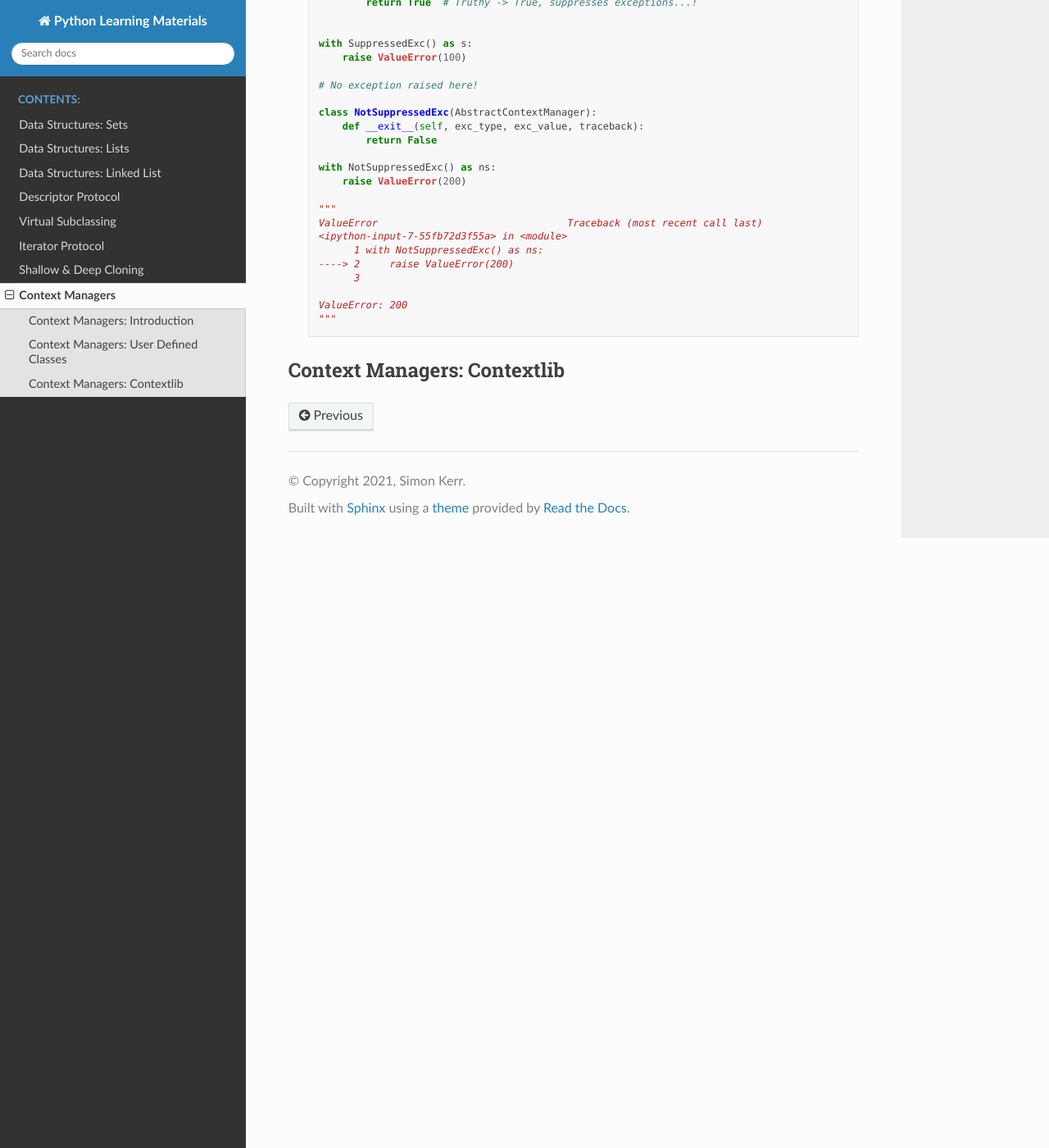
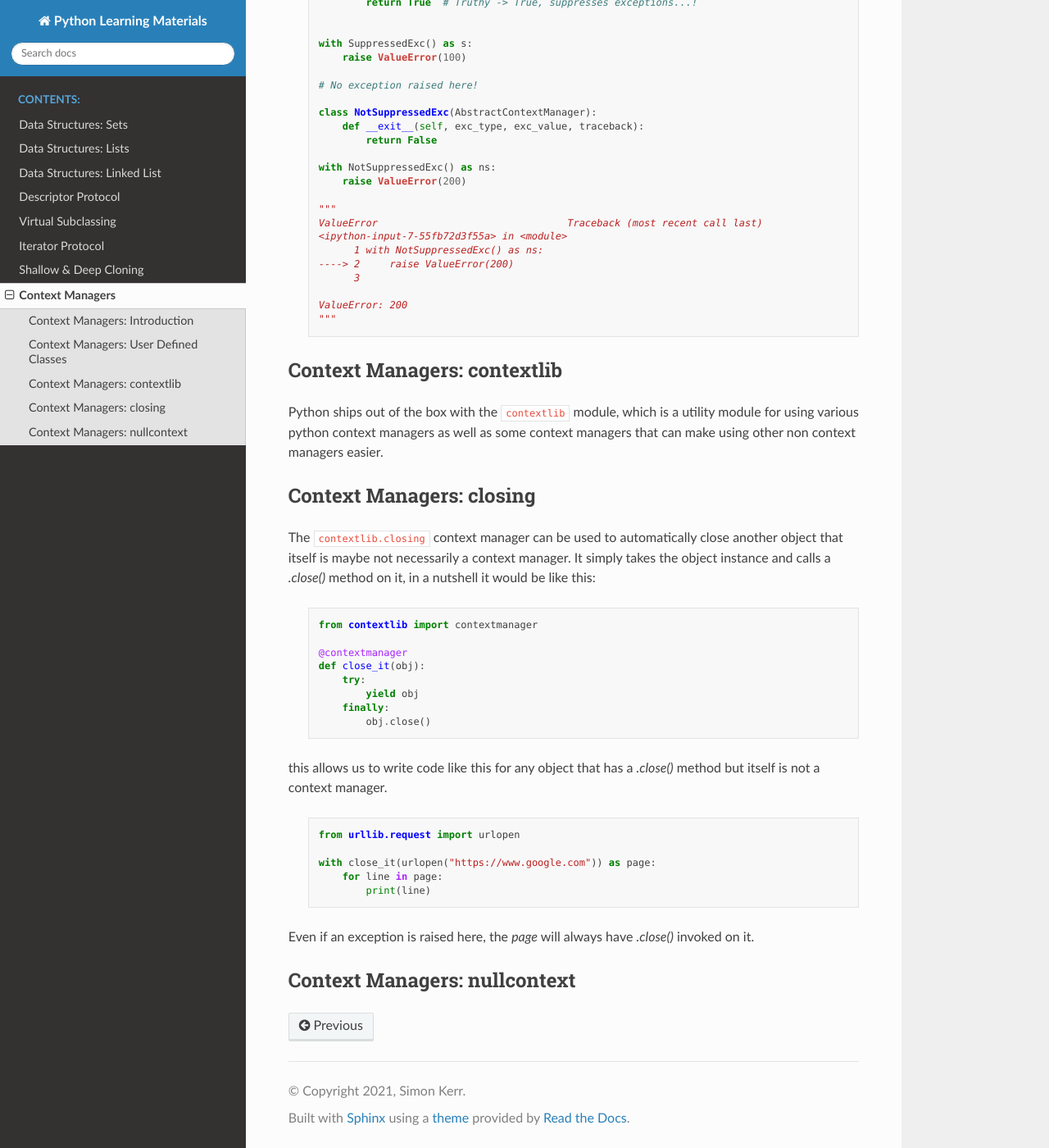
Before and after one commit to symonk/pydocs, a Sphinx documentation site: the page built from docs/source/context_managers.rst, in a window 1280 px wide and 1400 px high, scrolled down 2445 px. Shown: the whole window at 82% size. Built offline with Sphinx 7.4.7 and the Read the Docs theme 2.0.0, drawn with Linux system fonts in a browser that asks for light colours.

Commit message:
context managers: closing documentation

```diff
--- a/docs/source/context_managers.rst
+++ b/docs/source/context_managers.rst
@@ -143,5 +143,43 @@ responsibility of the caller.
         ValueError: 200
         """
 
-Context Managers: Contextlib
+Context Managers: contextlib
 -----------------------------
+
+Python ships out of the box with the ``contextlib`` module, which is a utility module for using
+various python context managers as well as some context managers that can make using other non
+context managers easier.
+
+Context Managers: closing
+--------------------------
+
+The ``contextlib.closing`` context manager can be used to automatically close another object that
+itself is maybe not necessarily a context manager.  It simply takes the object instance and calls
+a `.close()` method on it, in a nutshell it would be like this:
+
+    .. code-block:: python
+
+        from contextlib import contextmanager
+
+        @contextmanager
+        def close_it(obj):
+            try:
+                yield obj
+            finally:
+                obj.close()
+
+this allows us to write code like this for any object that has a `.close()` method but itself is
+not a context manager.
+
+    .. code-block:: python
+
+        from urllib.request import urlopen
+
+        with close_it(urlopen("https://www.google.com")) as page:
+            for line in page:
+                print(line)
+
+Even if an exception is raised here, the `page` will always have `.close()` invoked on it.
+
+Context Managers: nullcontext
+------------------------------
```
